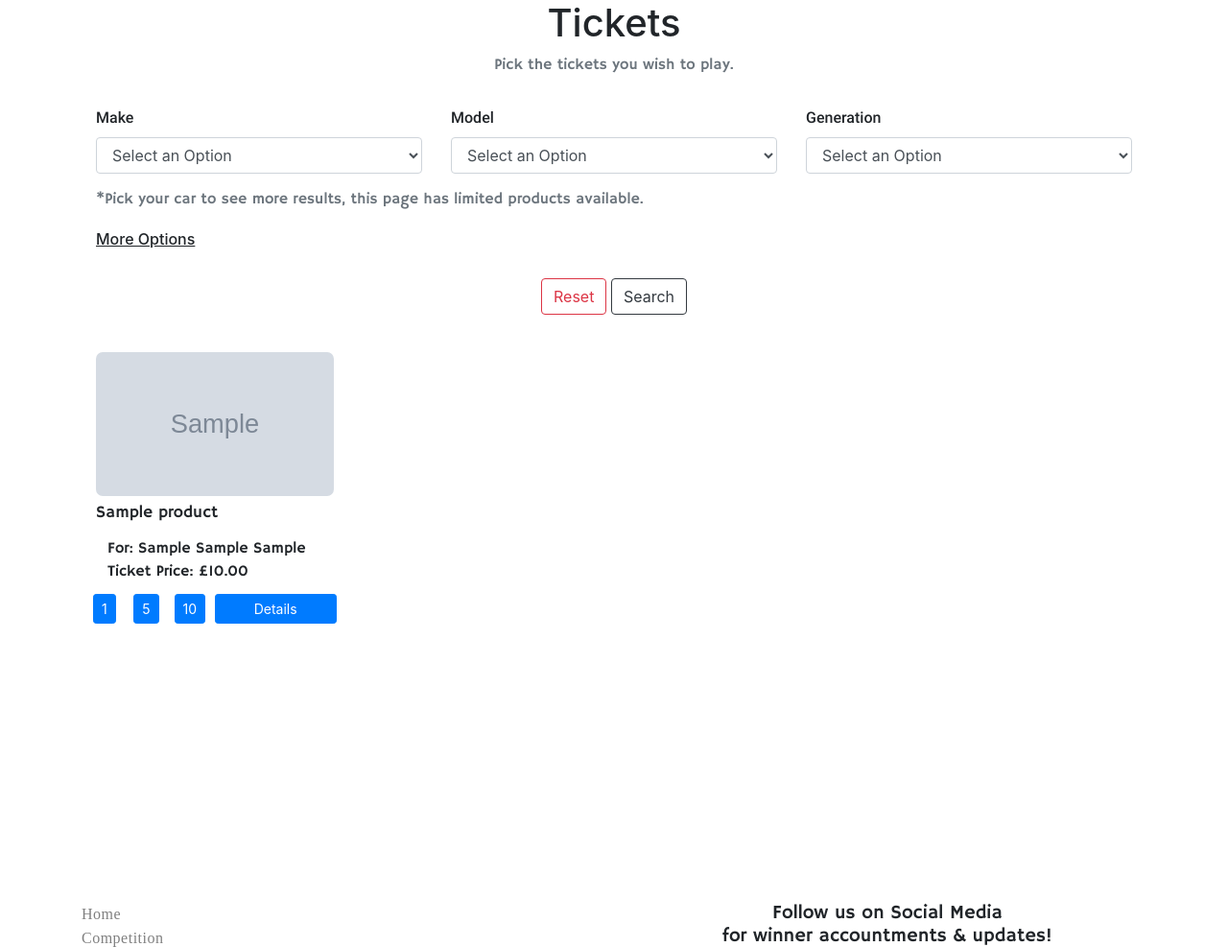
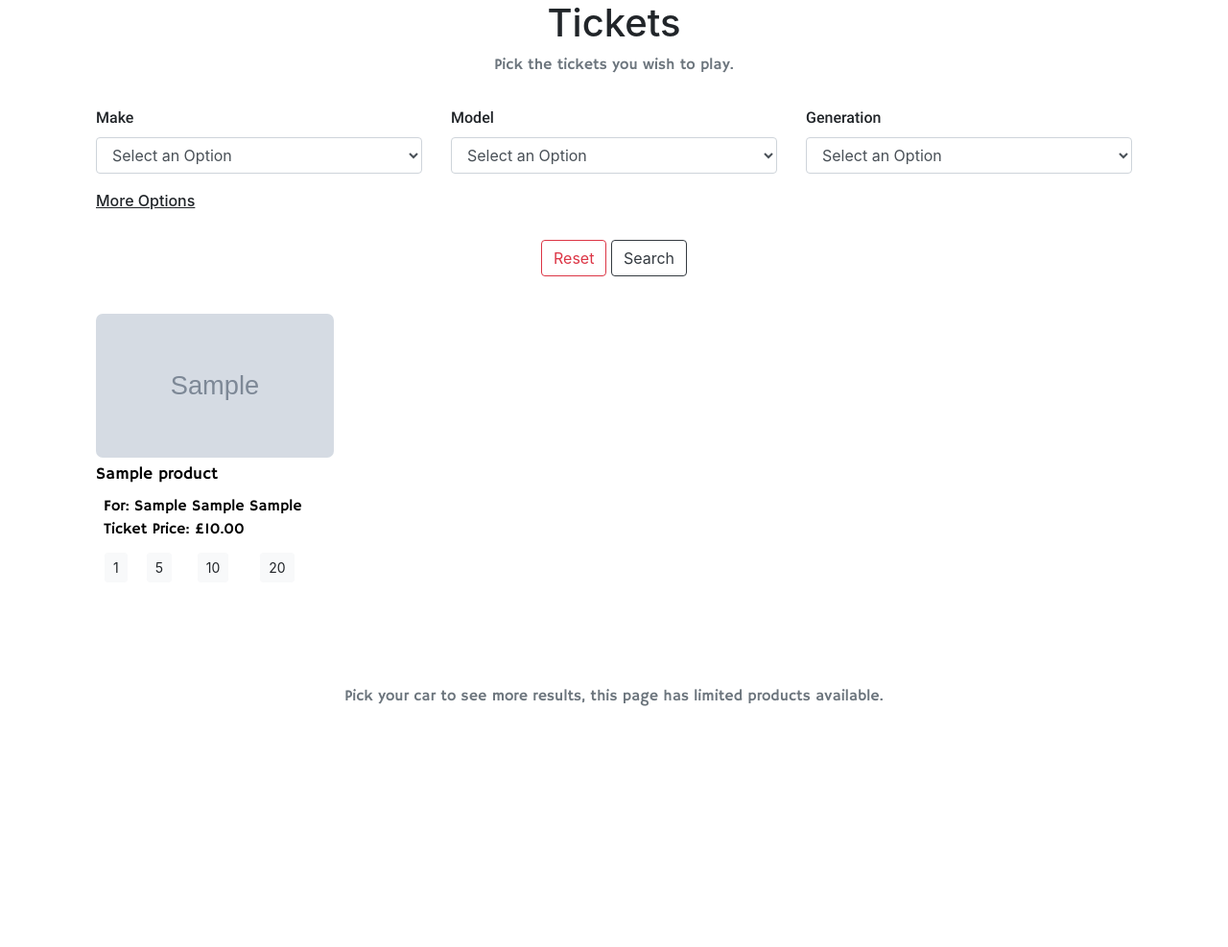
Before and after one commit to msped/projectparts, a Django app: page /tickets/ in a window 1280 px wide. Shown: the part 76-1063 px from the top of the page at 96% size. Run offline with Django 3.2, Linux system fonts and the light colour scheme; tables that the repository leaves empty hold one stand-in row (values such as "Sample post"); grey boxes marked "Sample" are stand-in pictures; some libraries are stand-ins or nearby versions.

Commit message:
made card a link and re designed buttons

```diff
--- a/products/templates/products.html
+++ b/products/templates/products.html
@@ -52,7 +52,6 @@ window.CSRF_TOKEN = "{{ csrf_token }}"
                 </select>
             </div>
         </div>
-        <p class="text-muted">*Pick your car to see more results, this page has limited products available.</p>
         <div class="card search-card">
             <div class="card-header search-header" id="headingTwo">
                 <h6 class="collapsed mb-0" data-toggle="collapse" data-target="#advanced-search" aria-expanded="false"
@@ -113,7 +112,9 @@ window.CSRF_TOKEN = "{{ csrf_token }}"
 
 <div class="row tickets">
     {% for product in products %}
-    <div class="col-lg-3 col-md-3 col-sm-6 col-xs-6 card">
+    <div class="col-lg-3 col-md-3 col-sm-6 col-6">
+        <div class="card">
+            <a href="{% url 'product_detail' product.id %}">
                 <div class="image-div">
                     <img src="{{ product.img.url }}" class="card-img" alt="{{ product.name }}">
                 </div>
@@ -123,31 +124,57 @@ window.CSRF_TOKEN = "{{ csrf_token }}"
                         <p>For: {{ product.fits }}</p>
                         <p>Ticket Price: £{{ product.ticket_price }}</p>
                     </div>
-            <div class="row">
-                <form method="post" class="col-lg-2 col-md-2 col-sm-2 col-2 quick-add"
+                </div>
+            </a>
+            <div class="row card-footer">
+                <div class="table-responsive">
+                    <table class="table table-sm">
+                        <tbody>
+                            <tr>
+                                <td>
+                                    <form method="post" class="offset-lg-1 offset-md-1 offset-sm-1 col-lg-2 col-md-2 col-sm-2 col-2 quick-add"
                                         action="{% url 'add_to_cart' product.id %}">
                                         {% csrf_token %}
                                         <input name="quantity" type="hidden" value="1">
-                    <button class="btn btn-sm btn-primary" type="submit">1</button>
+                                        <button class="btn btn-sm btn-light" type="submit"> 1</button>
                                     </form>
+                                </td>
+                                <td>
                                     <form method="post" class="col-lg-2 col-md-2 col-sm-2 col-2 quick-add"
                                         action="{% url 'add_to_cart' product.id %}">
                                         {% csrf_token %}
                                         <input name="quantity" type="hidden" value="5">
-                    <button class="btn btn-sm btn-primary" type="submit">5</button>
+                                        <button class="btn btn-sm btn-light" type="submit"> 5</button>
                                     </form>
+                                </td>
+                                <td>
                                     <form method="post" class="col-lg-2 col-md-2 col-sm-2 col-2 quick-add"
                                         action="{% url 'add_to_cart' product.id %}">
                                         {% csrf_token %}
                                         <input name="quantity" type="hidden" value="10">
-                    <button class="btn btn-sm btn-primary" type="submit">10</button>
+                                        <button class="btn btn-sm btn-light" type="submit">10</button>
                                     </form>
-                <a class="btn btn-sm btn-primary col-lg-6 col-md-6 col-sm-6 col-6 extra-details"
-                    href="{% url 'product_detail' product.id %}">Details</a>
+                                </td>
+                                <td>
+                                    <form method="post" class="col-lg-2 col-md-2 col-sm-2 col-2 quick-add"
+                                        action="{% url 'add_to_cart' product.id %}">
+                                        {% csrf_token %}
+                                        <input name="quantity" type="hidden" value="20">
+                                        <button class="btn btn-sm btn-light" type="submit">20</button>
+                                    </form>
+                                </td>
+                            </tr>
+                        </tbody>
+                    </table>
+                </div>
             </div>
         </div>
     </div>
     {% endfor %}
+</div>
+
+<div class="text-center">
+    <p class="text-muted">Pick your car to see more results, this page has limited products available.</p>
 </div>
 {% endblock content %}
 
--- a/static/css/products.css
+++ b/static/css/products.css
@@ -5,6 +5,15 @@
 h1 {
     text-align: center;
 }
+
+.card {
+    border: 1px solid #000
+}
+
+.card a {
+    text-decoration: none;
+}
+
 .search-box {
     margin-top: 30px;
 }
@@ -55,13 +64,15 @@ h6 {
 
 .card-title {
     font-family: 'Hammersmith', sans-serif;
+    color: #000;
     font-size: 13pt;
     padding-top: 5px;
     margin: 0;
 }
 
 .image-div {
-    height: 250px;
+    width: 100%;
+    height: 100%
 }
 
 .card-img {
@@ -69,22 +80,37 @@ h6 {
     background-repeat: no-repeat;
     overflow: hidden;
     background-position: center;
-    height: inherit;
+    max-width: 100%;
+    max-height: 100%;
 }
 
 .card-body {
-    padding: .75rem;
+    padding: .5rem .5rem 0 .5rem;
+}
+
+.card-footer {
+    background-color: #fff;
+    border-top: none;
+    padding: 0 1.25rem .5rem 1.25rem;
 }
 
 .details {
     margin-bottom: 5%;
-
 }
 
 .details p {
     font-family: 'Hammersmith', sans-serif;
+    color: #000;
     margin: 0;
     padding: 0;
+}
+
+.table td {
+    border-top: none;
+}
+
+.table-sm td {
+    padding:0;
 }
 
 .quick-add {
```
Lines whose indentation alone changed are shown as unchanged.
